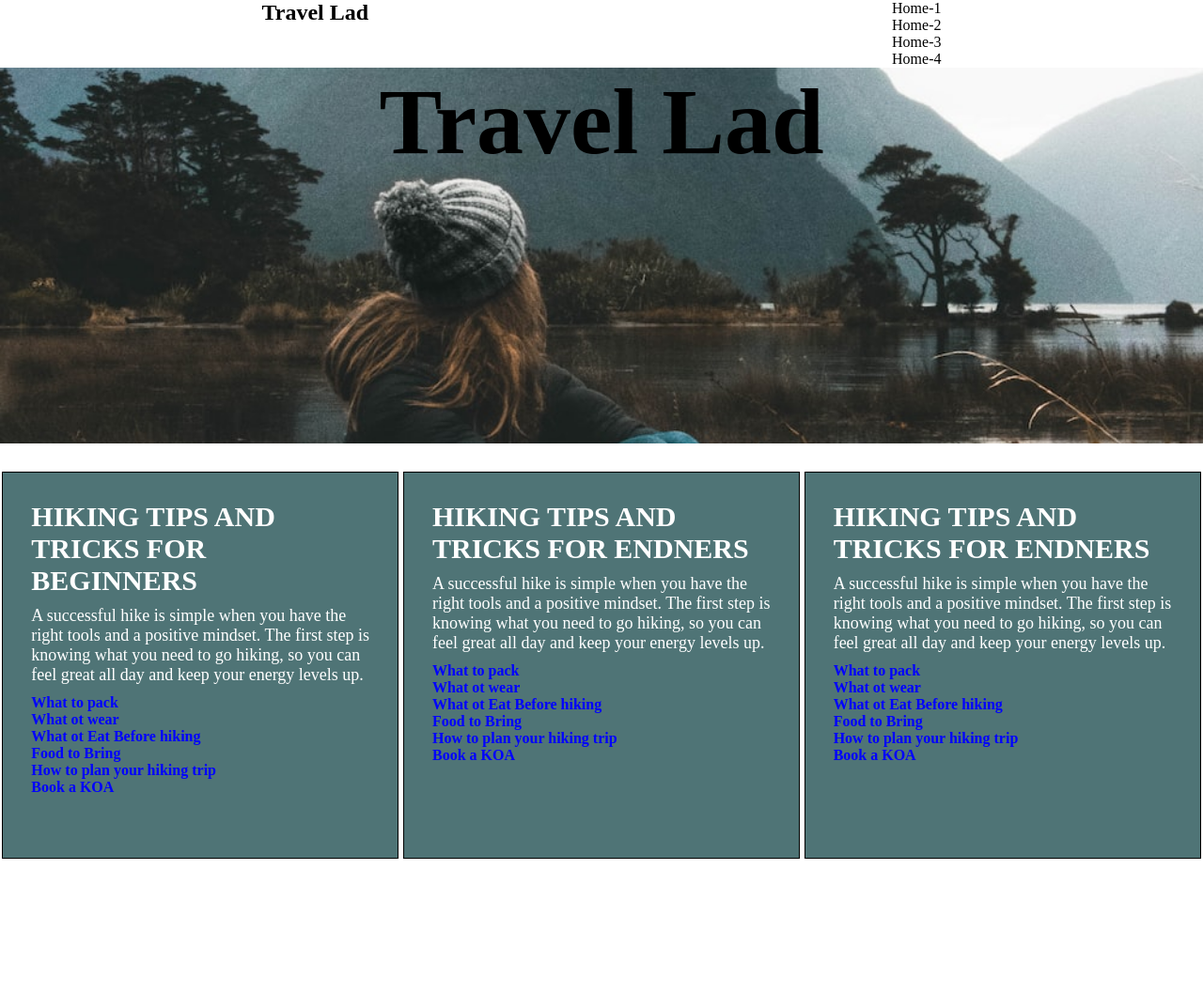
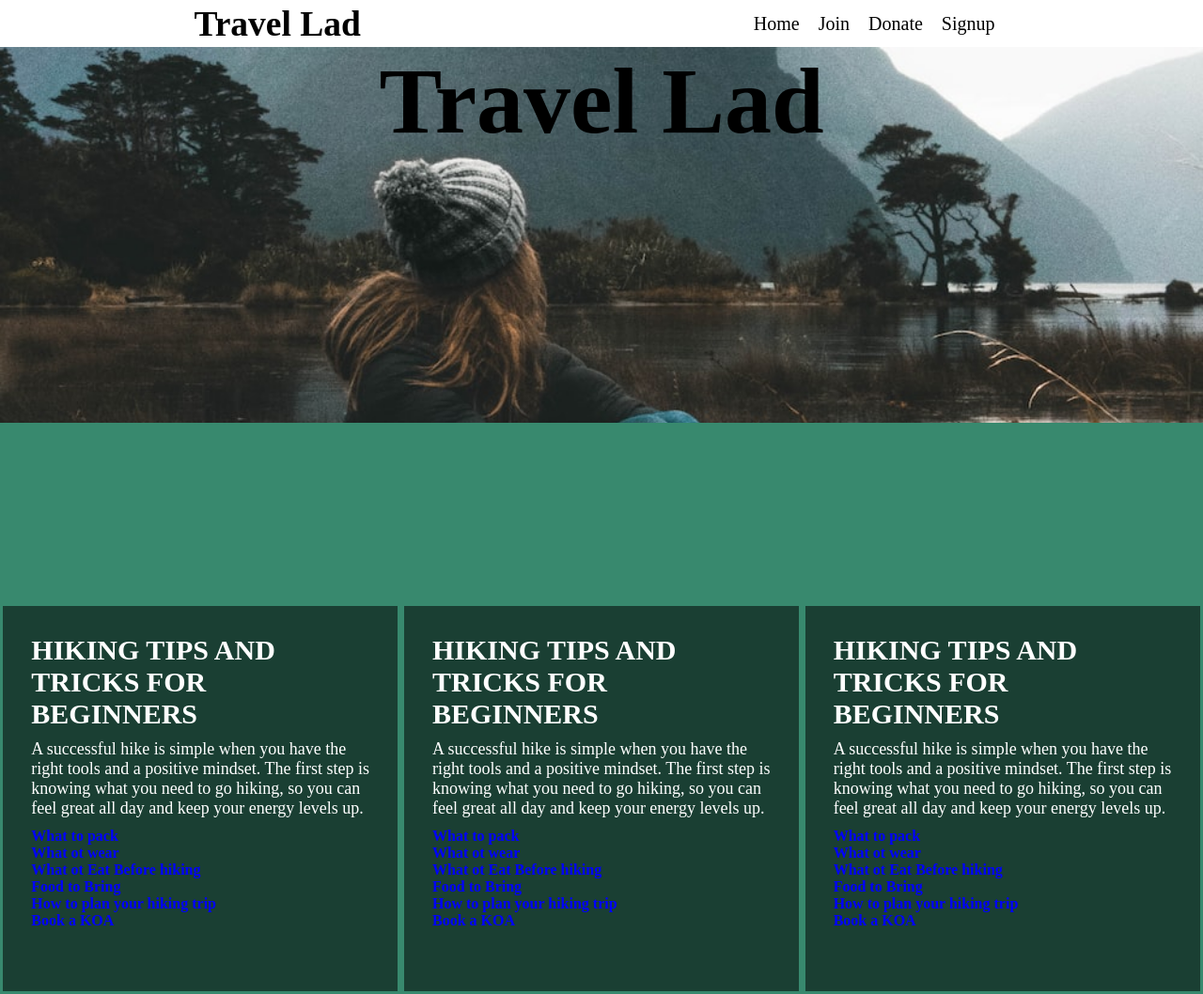
Before and after one commit to Shraban328/travel-vlog-rep, a plain HTML site: page index.html in a window 1280 px wide. Shown: the whole page at 94% size. Before the commit the page ends 914 px from the top, so only its background shows below. Drawn offline with Linux system fonts and the light colour scheme.

Commit message:
completed menu-bar

```diff
--- a/css/index.css
+++ b/css/index.css
@@ -5,28 +5,30 @@
 .menu-bar {
   display: flex;
   justify-content: space-around;
+  height: 50px;
+  align-items: center;
 }
 .cover-pic {
   height: 400px;
   background-image: url(../pictures/photo-1508867743401-21ad68d105b1.jpeg);
   background-position: 50% 65%;
   background-size: cover;
-  margin: 0px 0px 30px;
   text-align: center;
   font-size: 100px;
-  /* border: 5px solid black; */
 }
 .content-container {
   display: block;
   display: flex;
   justify-content: space-around;
+  background-color: rgb(56, 137, 110);
+  height: 100vh;
+  align-items: center;
 }
 .tips {
-  border: 1px solid black;
   height: 350px;
   width: 360px;
   padding: 30px;
-  background-color: rgb(79, 116, 118);
+  background-color: rgba(0, 0, 0, 0.537);
   color: white;
 }
 .list {
@@ -37,6 +39,7 @@
 }
 .options {
   list-style: none;
+  display: flex;
 }
 .content {
   margin-top: 10px;
@@ -45,3 +48,14 @@
 .heading {
   font-size: 30px;
 }
+.page-links {
+  margin-right: 10px;
+  font-size: 20px;
+  border: 5px solid transparent;
+}
+.page-links:hover {
+  background-color: grey;
+}
+.logo {
+  font-size: 25px;
+}
--- a/index.html
+++ b/index.html
@@ -15,10 +15,10 @@
             <h1>Travel Lad</h1>
           </div>
             <div class="options">
-                <li >Home-1</li>
-                <li >Home-2</li>
-                <li >Home-3</li>
-                <li >Home-4</li>
+                <li class="page-links" >Home</li>
+                <li class="page-links">Join</li>
+                <li class="page-links">Donate</li>
+                <li class="page-links">Signup</li>
               </div>
       </nav>
     </header>
@@ -48,7 +48,7 @@
         </div>
         <!-- second box -->
         <div class="tips">
-            <h2 class="heading">HIKING TIPS AND TRICKS FOR ENDNERS</h2>
+            <h2 class="heading">HIKING TIPS AND TRICKS FOR  BEGINNERS</h2>
             <p class="content">
               A successful hike is simple when you have the right tools and a positive mindset. The first step is
               knowing what you need to go hiking, so you can feel great all day and keep your energy levels
@@ -63,8 +63,9 @@
                 <li>Book a KOA</li>
             </ul>
         </div>
+        <!-- third box -->
         <div class="tips">
-          <h2 class="heading">HIKING TIPS AND TRICKS FOR ENDNERS</h2>
+          <h2 class="heading">HIKING TIPS AND TRICKS FOR BEGINNERS</h2>
             <p class="content">
               A successful hike is simple when you have the right tools and a positive mindset. The first step is
               knowing what you need to go hiking, so you can feel great all day and keep your energy levels
```
